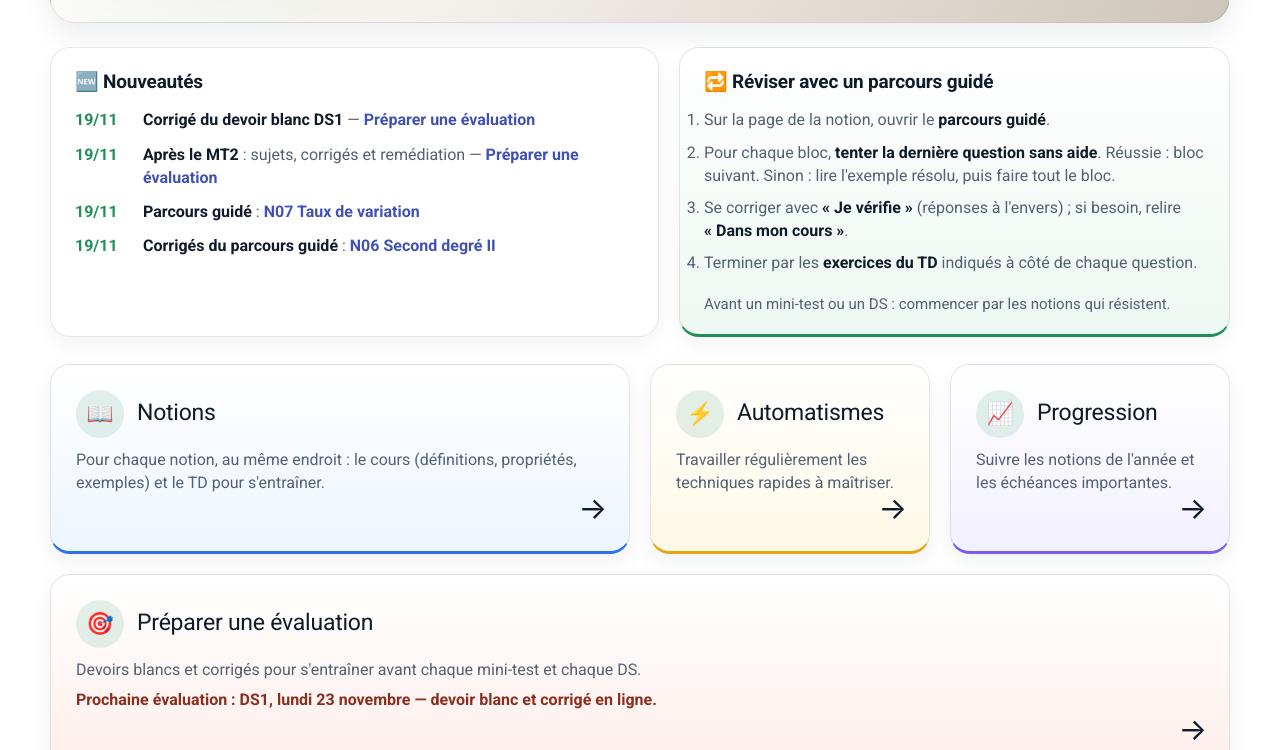
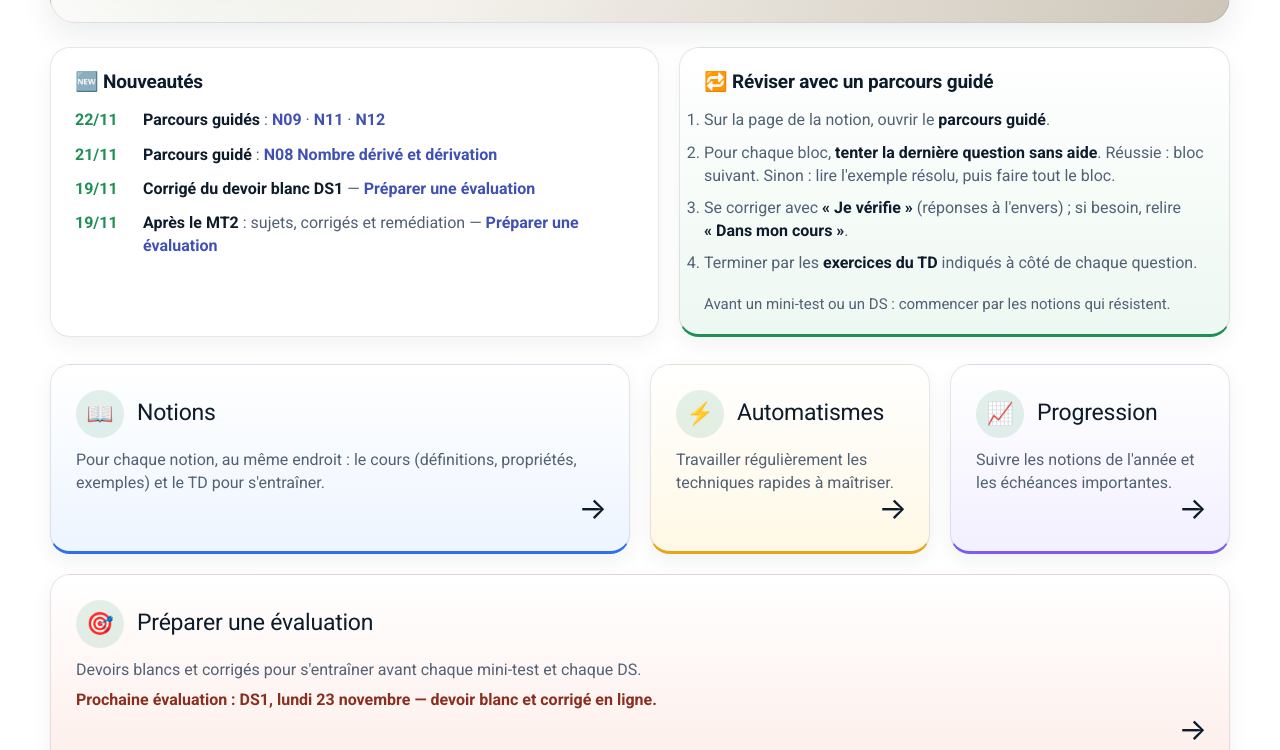
Before and after one commit to vnicolle56610/maths-premiere-specialite, an MkDocs documentation site: the page built from docs/index.md, in a window 1280 px wide and 900 px high, scrolled down 470 px, cut to the strip 150-900 px from the top of the window. Built offline with MkDocs 1.6.1 and Material for MkDocs 9.7.7, drawn with Linux system fonts in a browser that asks for light colours.

Commit message:
Nouveautés : mise à jour automatique de la page d'accueil

```diff
--- a/docs/index.md
+++ b/docs/index.md
@@ -34,10 +34,10 @@ hide:
   <div class="maths-news-box">
     <h3>🆕 Nouveautés</h3>
     <ul class="maths-news-list">
+      <li><span class="maths-news-date">22/11</span><span><strong>Parcours guidés</strong> : <a href="notions/N09-derivees-usuelles/#parcours-guide">N09</a> · <a href="notions/N11-suites-definition/#parcours-guide">N11</a> · <a href="notions/N12-suites-arithmetiques-geometriiques/#parcours-guide">N12</a></span></li>
+      <li><span class="maths-news-date">21/11</span><span><strong>Parcours guidé</strong> : <a href="notions/N08-nombre-derive-derivation/#parcours-guide">N08 Nombre dérivé et dérivation</a></span></li>
       <li><span class="maths-news-date">19/11</span><span><strong>Corrigé du devoir blanc DS1</strong> — <a href="preparer-evaluation/">Préparer une évaluation</a></span></li>
       <li><span class="maths-news-date">19/11</span><span><strong>Après le MT2</strong> : sujets, corrigés et remédiation — <a href="preparer-evaluation/">Préparer une évaluation</a></span></li>
-      <li><span class="maths-news-date">19/11</span><span><strong>Parcours guidé</strong> : <a href="notions/N07-taux-de-variation/#parcours-guide">N07 Taux de variation</a></span></li>
-      <li><span class="maths-news-date">19/11</span><span><strong>Corrigés du parcours guidé</strong> : <a href="notions/N06-second-degre-ii/#parcours-guide">N06 Second degré II</a></span></li>
     </ul>
   </div>
   <div class="maths-news-box maths-news-box--revise">
```
